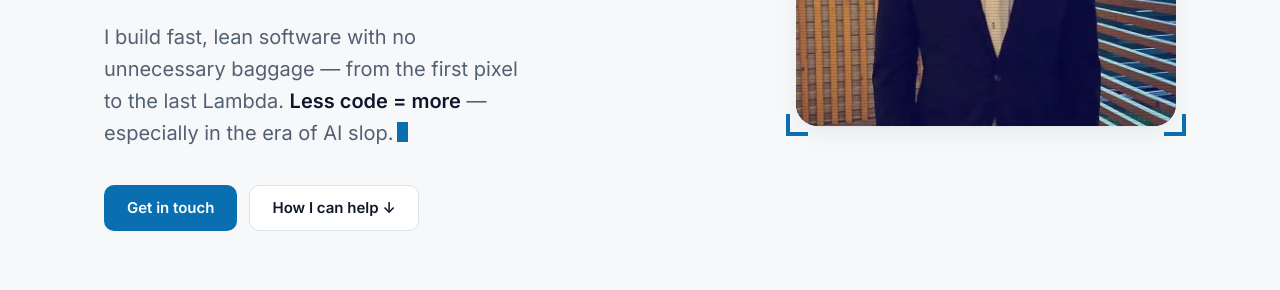
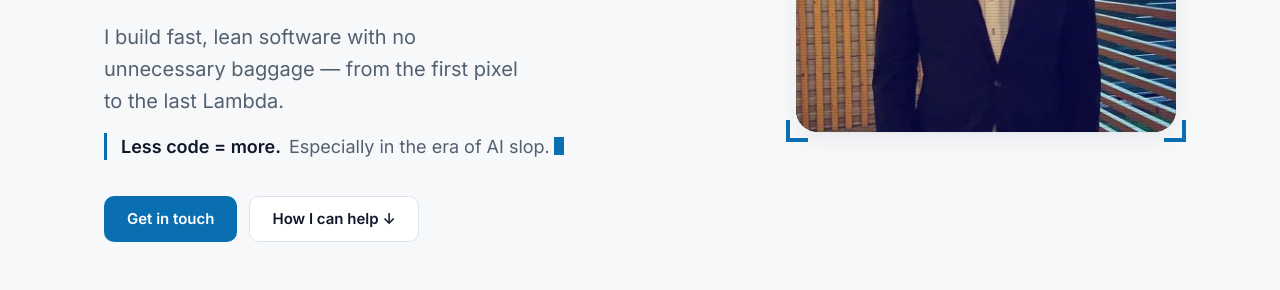
Before and after one commit to gamebak/asset.plus, a website: page index.html in a window 1280 px wide. Shown: the part 510-800 px from the top of the page. Drawn offline with Linux system fonts and the light colour scheme.

Commit message:
Update main page

```diff
--- a/index.html
+++ b/index.html
@@ -199,7 +199,10 @@
           <p class="hero-lead">
             I build fast, lean software with no unnecessary baggage —
             from the first pixel to the last Lambda.
-            <span class="accent">Less code = more</span> — especially in the era of AI&nbsp;slop.<span class="cursor" aria-hidden="true"></span>
+          </p>
+          <p class="hero-tagline">
+            <strong>Less code = more.</strong>
+            <span>Especially in the era of AI&nbsp;slop.<span class="cursor" aria-hidden="true"></span></span>
           </p>
           <div class="hero-cta">
             <a href="#contact" class="btn btn-primary">Get in touch</a>
--- a/styles.css
+++ b/styles.css
@@ -255,7 +255,19 @@ img { display: block; max-width: 100%; height: auto; }
   font-size: 20px;
   color: var(--muted);
 }
-.accent { color: var(--text); font-weight: 600; white-space: nowrap; }
+.hero-tagline {
+  margin-top: 16px;
+  padding-left: 14px;
+  border-left: 3px solid var(--accent);
+  display: flex;
+  flex-wrap: wrap;
+  column-gap: 8px;
+  font-size: 18px;
+  line-height: 1.5;
+  color: var(--muted);
+}
+.hero-tagline strong { color: var(--text); font-weight: 600; white-space: nowrap; }
+.hero-tagline span { white-space: nowrap; }
 
 .hero-cta { display: flex; flex-wrap: wrap; gap: 12px; margin-top: 36px; }
 
@@ -656,6 +668,7 @@ img { display: block; max-width: 100%; height: auto; }
   .hero-inner { grid-template-columns: 1.5fr 1fr; gap: 40px; }
   .hero-photo { max-width: 280px; }
   .hero-lead { font-size: 18px; }
+  .hero-tagline { font-size: 17px; }
   .origin-inner { grid-template-columns: 1.3fr 1fr; gap: 32px; }
   .then-now > div { grid-template-columns: 76px 1fr; gap: 10px; padding: 9px 14px; }
   .then-now dd { flex-wrap: nowrap; gap: 6px; font-size: 13px; white-space: nowrap; }
```
